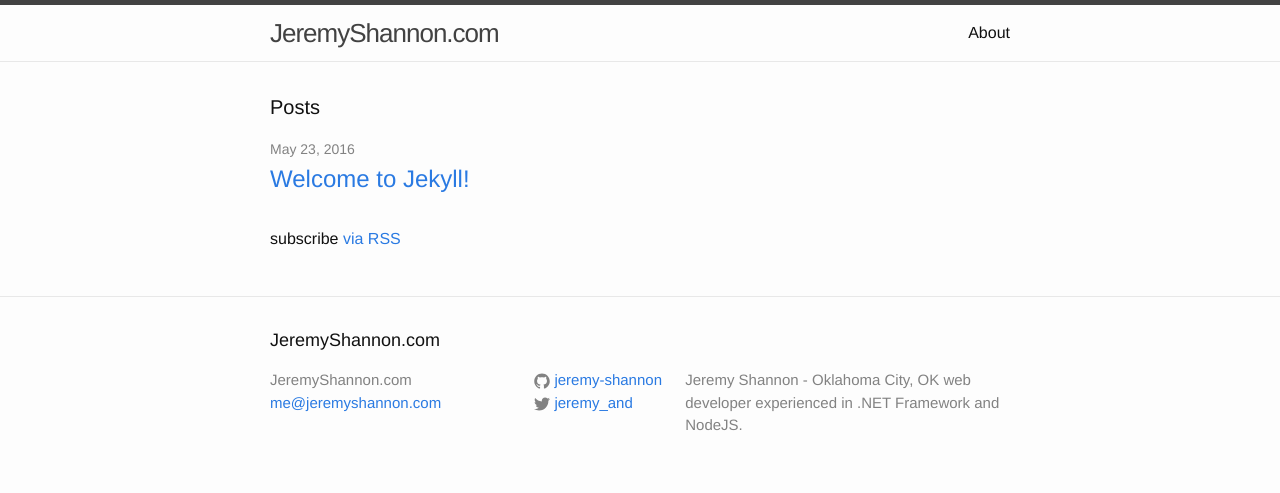
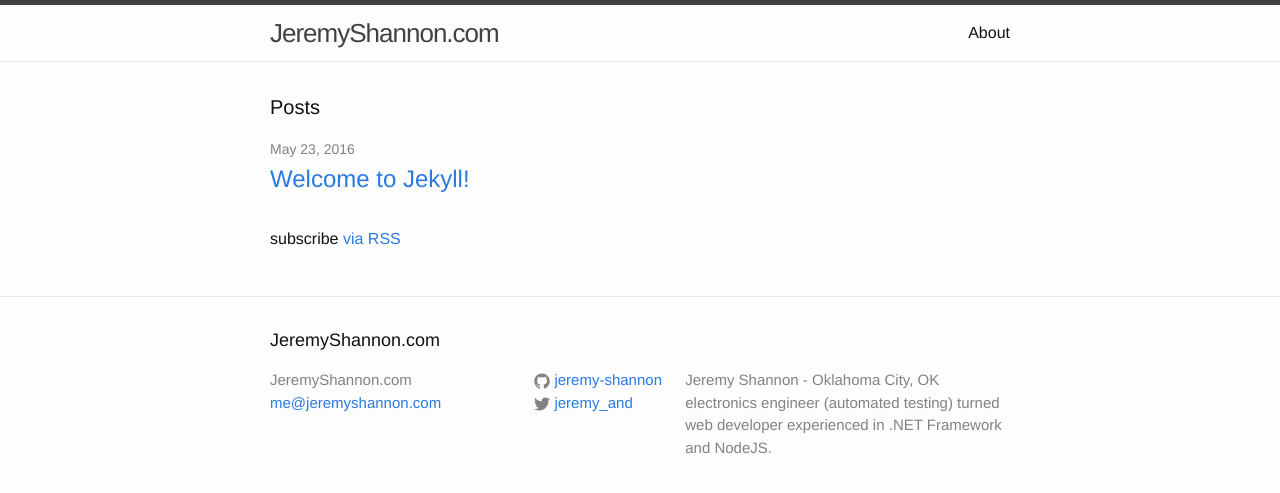
Before and after one commit to jeremy-shannon/jeremy-shannon.github.io, a Jekyll site: the page built from index.html, in a window 1280 px wide. Shown: the top 493 px of the page. Built offline with Jekyll 4.4.1, drawn with Linux system fonts in a browser that asks for light colours.

Commit message:
Update _config.yml

```diff
--- a/_config.yml
+++ b/_config.yml
@@ -9,7 +9,7 @@
 title: JeremyShannon.com
 email: me@jeremyshannon.com
 description: > # this means to ignore newlines until "baseurl:"
-  Jeremy Shannon - Oklahoma City, OK web developer experienced in .NET Framework and NodeJS.
+  Jeremy Shannon - Oklahoma City, OK electronics engineer (automated testing) turned web developer experienced in .NET Framework and NodeJS.
 baseurl: "" # the subpath of your site, e.g. /blog
 url: "http://jeremyshannon.com" # the base hostname & protocol for your site
 twitter_username: jeremy_and
```
